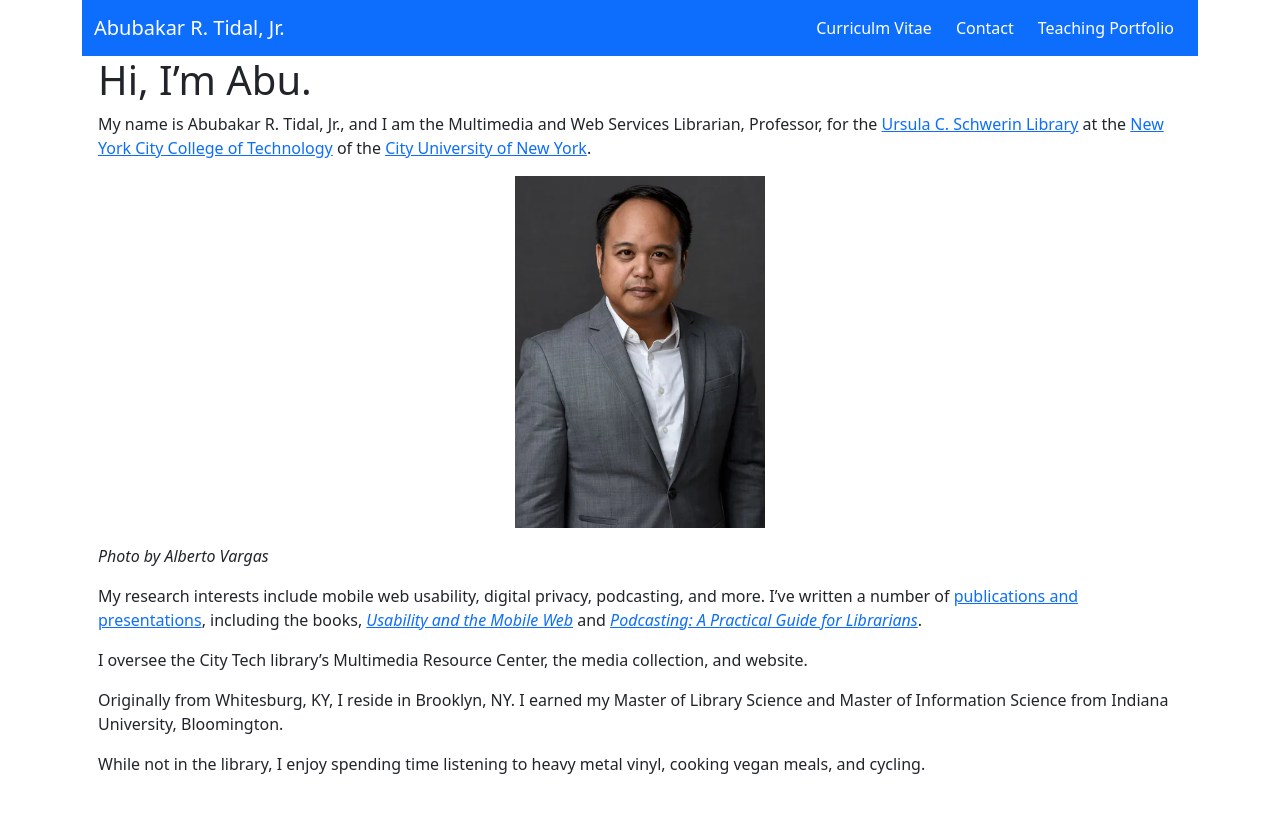
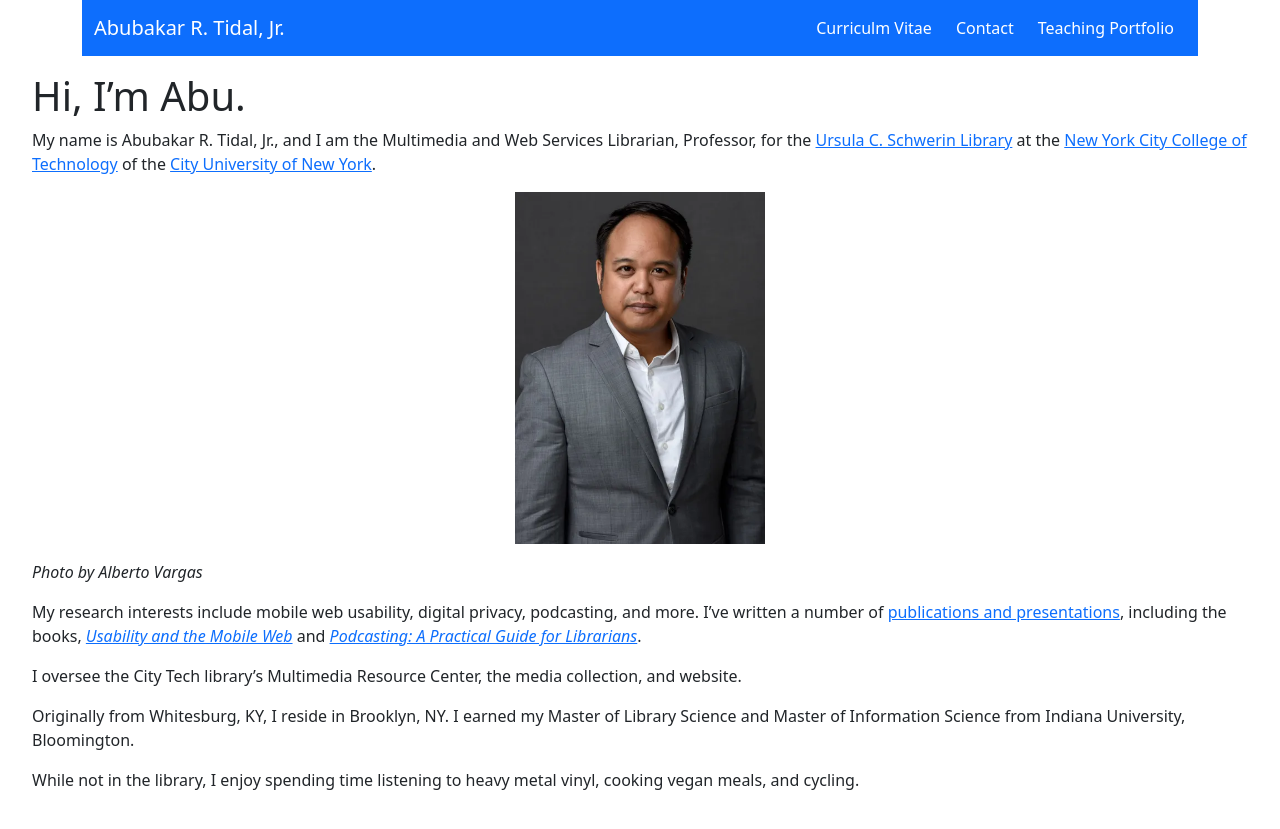
Before and after one commit to KentuckyFriedTofu/KentuckyFriedTofu.github.io, a Jekyll site: the page built from index.md, in a window 1280 px wide. Shown: the top 829 px of the page. Built offline with Jekyll 4.4.1, drawn with Linux system fonts in a browser that asks for light colours.

Commit message:
Update default.html

```diff
--- a/_layouts/default.html
+++ b/_layouts/default.html
@@ -5,7 +5,7 @@
   <div class="container">
     {% include nav.html %}
   </div>
-      <div class="container fluid">
+      <div class="cover-container d-flex w-100 h-100 p-3 mx-auto flex-column">
             <main class="px-3">
 
         {{ content }}
```
